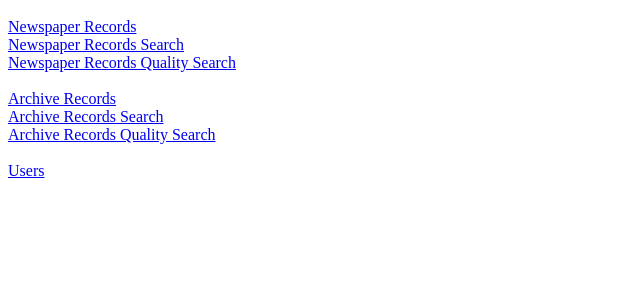
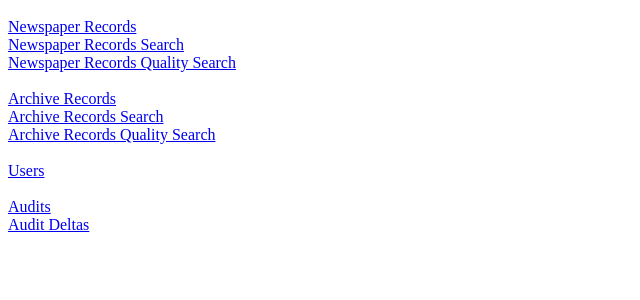
Before and after one commit to anhonigman1848/mhsbake, a CakePHP app: the page made by app/View/Pages/home.ctp in a window 1280 px wide. Shown: the part 147-447 px from the top of the page, without its empty margins (0-640 px from the left). Run offline with PHP 8.4 and a stand-in for CakePHP, Linux system fonts and the light colour scheme; the template is opened without the code that fills it, so the values that code supplies are empty; some libraries are stand-ins or nearby versions.

Commit message:
auditdeltascontroller index now shows most recent change at top by default, added audit log links to sitemap (home.ctp)

```diff
--- a/app/Controller/AuditDeltasController.php
+++ b/app/Controller/AuditDeltasController.php
@@ -11,6 +11,8 @@ class AuditDeltasController extends AppController {
 	 */
 	public $helpers = array('Access');
 
+	public $paginate = array(
+		'order' => array('Audit.created' => 'desc' ));
 
 /**
  * index method
--- a/app/View/Pages/home.ctp
+++ b/app/View/Pages/home.ctp
@@ -26,5 +26,10 @@
 <br />
 <br />
 <?php echo $this->Html->link('Users', array('controller' => 'users')); ?>
+<br />
+<br />
+<?php echo $this->Html->link('Audits', array('controller' => 'audits')); ?>
+<br />
+<?php echo $this->Html->link('Audit Deltas', array('controller' => 'audit_deltas')); ?>
 <br /><br /><br /><br /><br /><br /><br /><br /><br /><br /><br />
 </body><link rel="stylesheet" type="text/css" href="data:text/css,"></html>
```
